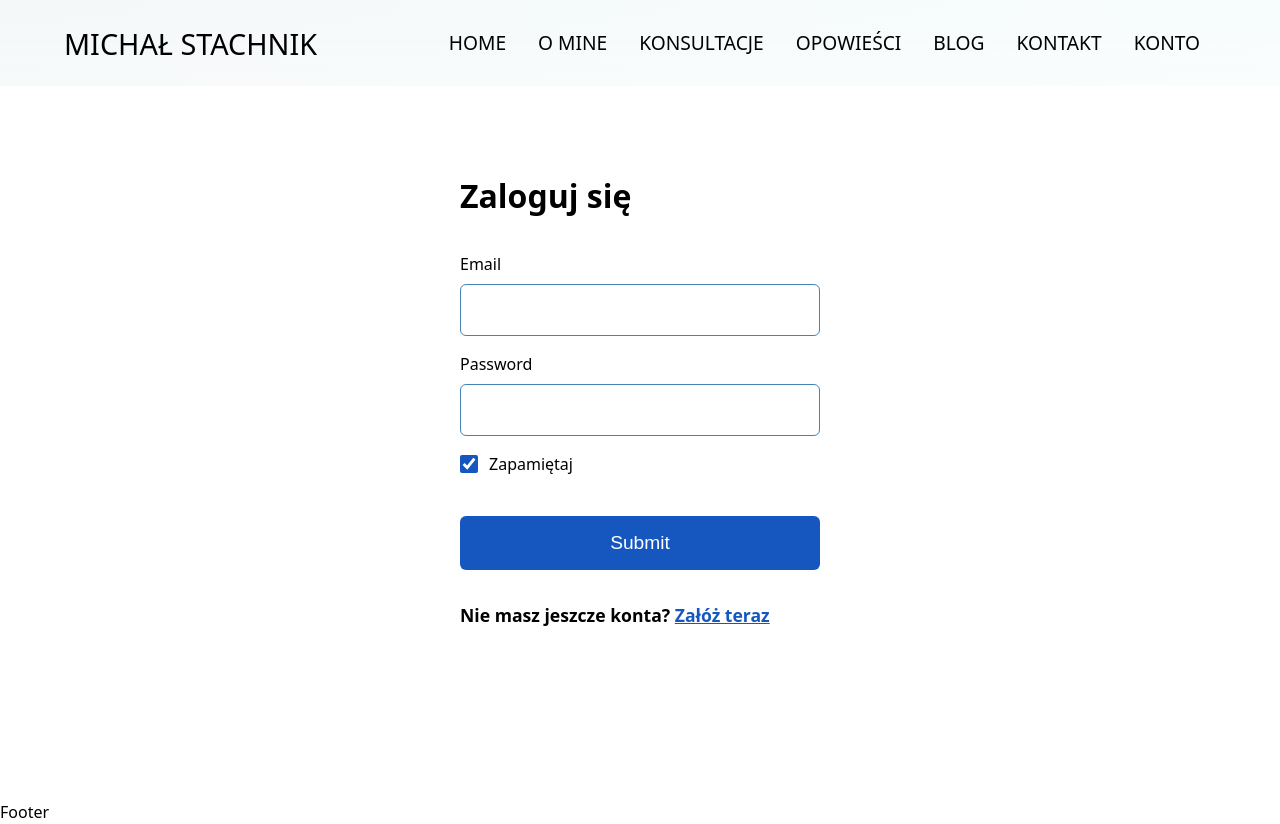
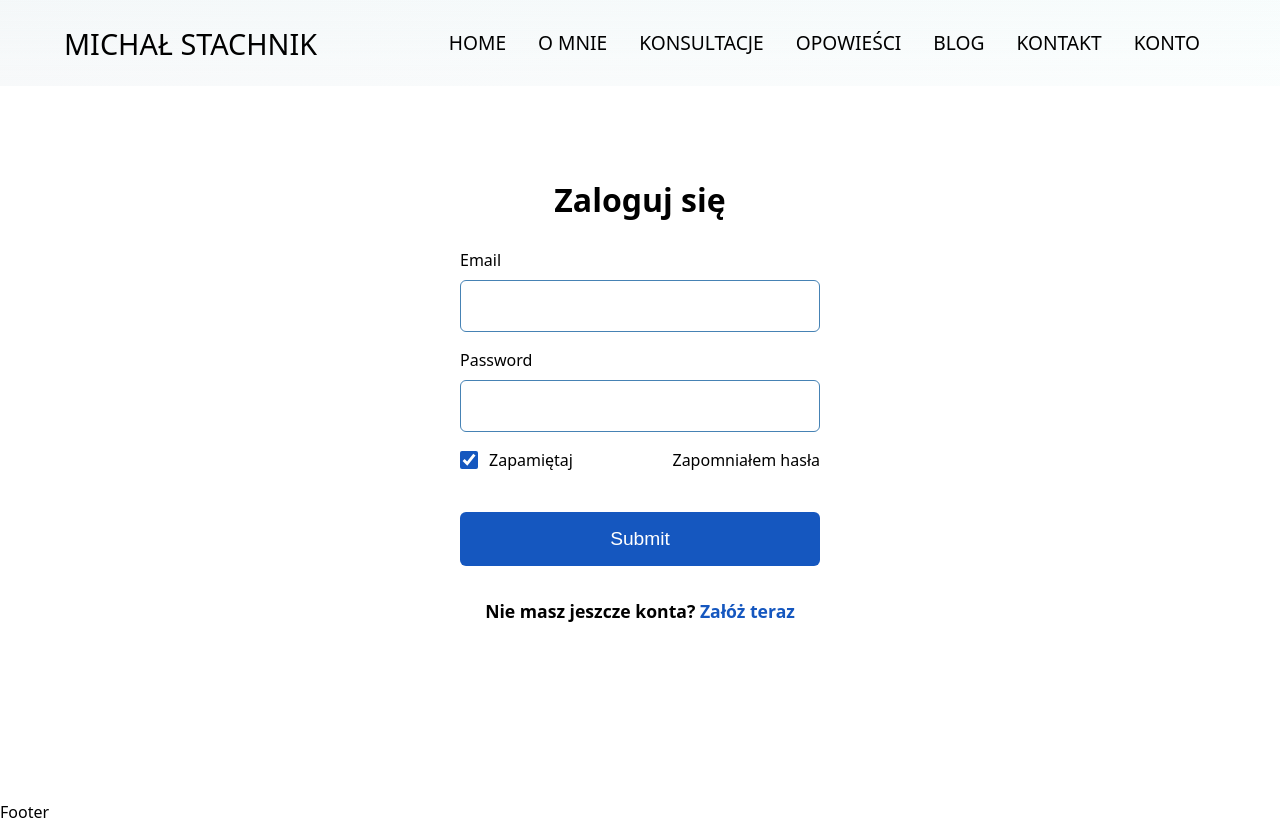
Before and after one commit to TomaszPietrzykowski/ppt-next, a Next.js app: page /login in a window 1280 px wide. Built offline with nearby package versions, Linux system fonts and the light colour scheme.

Commit message:
auth form styles tweaked

```diff
--- a/app/_components/layout/Header.tsx
+++ b/app/_components/layout/Header.tsx
@@ -3,33 +3,33 @@ import React from 'react';
 
 const Header = () => {
 	return (
-    <header className="layout__header">
-      <div className="layout__header-logo">
-        <Link href="/">
+		<header className='layout__header'>
+			<div className='layout__header-logo'>
+				<Link href='/'>
 					<h1>Michał Stachnik</h1>
 				</Link>
 			</div>
 			<nav>
-        <ul className="layout__header-nav">
-          <Link href="/">
+				<ul className='layout__header-nav'>
+					<Link href='/'>
 						<li>HOME</li>
 					</Link>
-          <Link href="/about">
-            <li>O MINE</li>
+					<Link href='/about'>
+						<li>O MNIE</li>
 					</Link>
-          <Link href="/consultations">
+					<Link href='/consultations'>
 						<li>KONSULTACJE</li>
 					</Link>
-          <Link href="/stories">
+					<Link href='/stories'>
 						<li>OPOWIEŚCI</li>
 					</Link>
-          <Link href="/blog">
+					<Link href='/blog'>
 						<li>BLOG</li>
 					</Link>
-          <Link href="/contact">
+					<Link href='/contact'>
 						<li>KONTAKT</li>
 					</Link>
-          <Link href="/user">
+					<Link href='/user'>
 						<li>KONTO</li>
 					</Link>
 				</ul>
--- a/app/_components/user/AuthForm.tsx
+++ b/app/_components/user/AuthForm.tsx
@@ -82,6 +82,8 @@ const UserForm = ({ variant }: IProps) => {
 					</>
 				)}
 				<div className={styles.checkbox_row}>
+					<div className={styles.checkbox_remember}>
+						{' '}
 						<input
 							type='checkbox'
 							id='rememberme'
@@ -92,6 +94,10 @@ const UserForm = ({ variant }: IProps) => {
 							}
 						/>
 						<label htmlFor='rememberme'>Zapamiętaj</label>
+					</div>
+					<div className={styles.checkbox_forgot}>
+						<Link href='/register'>Zapomniałem hasła</Link>
+					</div>
 				</div>
 				<button className={styles.auth_form__submit} type='submit'>
 					Submit
--- a/app/_styles/user.module.scss
+++ b/app/_styles/user.module.scss
@@ -87,11 +87,11 @@ $color-secondary-400: #cf7e0c;
 	display: flex;
 	flex-direction: column;
 	justify-content: center;
-	align-items: flex-start;
+	align-items: center;
 	width: min-content;
 
 	h1 {
-		margin-bottom: 2rem;
+		margin-bottom: 1.5rem;
 		font-size: 2rem;
 		font-weight: 600;
 	}
@@ -124,8 +124,14 @@ $color-secondary-400: #cf7e0c;
 }
 .checkbox_row {
 	display: flex;
+	justify-content: space-between;
+	margin-bottom: 2rem;
+	width: 100%;
+
+	.checkbox_remember {
+		display: flex;
 		justify-content: flex-start;
-	margin-bottom: 2rem;
+		cursor: pointer;
 
 		label {
 			margin-left: 0.5rem;
@@ -136,6 +142,14 @@ $color-secondary-400: #cf7e0c;
 			height: 18px;
 			margin: 3px 3px 0 0;
 			accent-color: $color-primary-400;
+		}
+	}
+
+	.checkbox_forgot {
+		&:hover {
+			color: $color-primary-400;
+			text-decoration: underline;
+		}
 	}
 }
 .auth_form__submit {
@@ -155,11 +169,14 @@ $color-secondary-400: #cf7e0c;
 .login_register__toggle {
 	font-weight: 600;
 	font-size: 1.1rem;
+	text-align: center;
+	width: 100%;
+
 	a {
 		color: $color-primary-400;
-		text-decoration: underline;
 
 		&:hover {
+			text-decoration: underline;
 			color: $color-secondary-400;
 		}
 	}
--- a/app/global.scss
+++ b/app/global.scss
@@ -1,3 +1,6 @@
+$color-primary-400: #1557bf;
+$color-secondary-400: #cf7e0c;
+
 html {
 	-webkit-text-size-adjust: 100%;
 	font-family: ui-sans-serif, system-ui, -apple-system, BlinkMacSystemFont,
@@ -55,7 +58,11 @@ pre {
 			rgba(236, 240, 243, 0.4),
 			rgba(244, 251, 251, 0.4)
 		),
-    linear-gradient(180deg, rgba(244, 251, 251, 0.5), rgba(244, 251, 251, 0));
+		linear-gradient(
+			180deg,
+			rgba(244, 251, 251, 0.5),
+			rgba(244, 251, 251, 0)
+		);
 	backdrop-filter: blur(8px);
 }
 .layout__header-logo {
@@ -74,5 +81,9 @@ pre {
 		margin-inline: 1rem;
 		font-size: 1.2rem;
 		font-weight: 5 00;
+
+		&:hover {
+			color: $color-secondary-400;
 		}
 	}
+}
```
Lines whose indentation alone changed are shown as unchanged.
